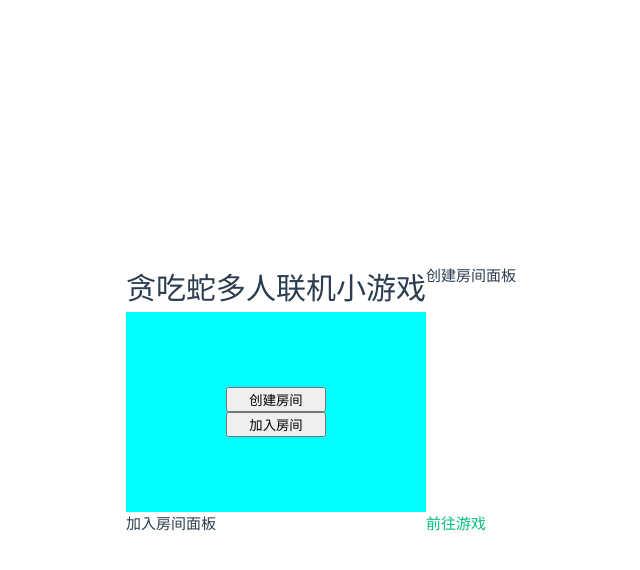
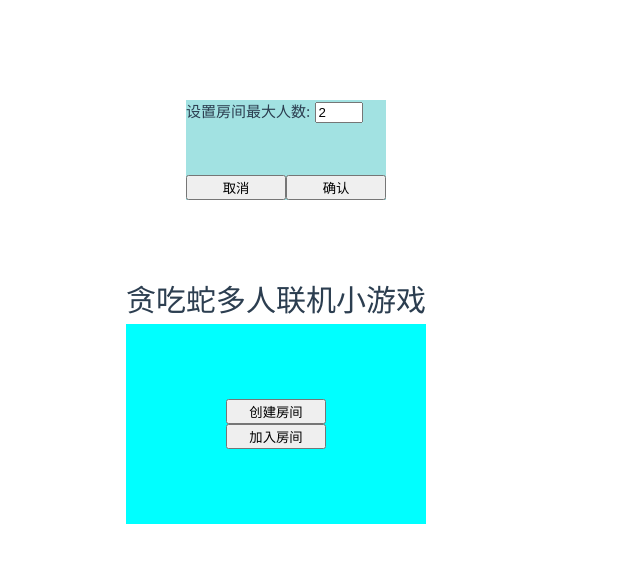
Before and after one commit to banxianjia/vue-snake-socket, a Vue app in the folder snake-socket-vue/: page / in a window 1280 px wide. Both pictures are taken after a click on the button "创建房间". Shown: the top 570 px of the page, without its empty margins (214-854 px from the left). Built offline with nearby package versions, Linux system fonts and the light colour scheme; no server answers.

Commit message:
完成socket房间简单配置、初步clientToserver蛇信息

```diff
--- /dev/null
+++ b/snake-socket-vue/src/socket.ts
@@ -0,0 +1,25 @@
+import { reactive } from "vue";
+import { io } from "socket.io-client";
+interface MSG {
+    type: string,
+    msg: string
+}
+export const socketState = reactive({
+    connected: false,
+    msgs: [] as Array<MSG>,
+});
+
+
+export const socket = io("http://localhost:3000");
+
+socket.on("connect", () => {
+    socketState.connected = true;
+});
+
+socket.on("disconnect", () => {
+    socketState.connected = false;
+});
+socket.on("msg", (data) => {
+    socketState.msgs.unshift(data)
+    console.log(data)
+});
--- a/snake-socket-vue/src/views/Game/Game.vue
+++ b/snake-socket-vue/src/views/Game/Game.vue
@@ -6,26 +6,27 @@
 
 <script setup lang='ts'>
 import { io } from "socket.io-client";
+import { onBeforeRouteLeave } from "vue-router";
 import { onBeforeMount, onMounted, ref, type Ref } from "vue";
+
 import food from "./food";
 import snake from "./snake";
 import { getInitBlockBg, renderSnake, renderFood } from "./renderBlock";
 
 import MyBlock from "../../components/block.vue";
-
+import { socket } from "@/socket";
 const allBlockBgs: Ref<Array<Array<string>>> = ref(getInitBlockBg(20, 20));
-
-onMounted(() => {
-  const socket = io("http://localhost:3000/");
-  socket.on("connect", () => {
-    console.log(socket.id, "监听客户端连接成功-connect");
-  });
+onBeforeRouteLeave((to, from) => {
+  socket.disconnect();
 });
+onMounted(() => {});
 onBeforeMount(() => {
   // 创建蛇
   let user = new snake(20, 20);
+  // socket.emit("sendInfo", user);
   let users: Array<snake> = [];
   users.push(user);
+  // socket.on("getUsers", () => {});
   // 创建食物
   let foods = new food(20, 20, users);
   renderSnake(users, allBlockBgs.value);
--- a/snake-socket-vue/src/views/Game/snake.ts
+++ b/snake-socket-vue/src/views/Game/snake.ts
@@ -1,6 +1,7 @@
 import { render } from "vue";
 import food from "./food";
 import { renderClearFood, renderClearSnake, renderFood, renderSnake } from "./renderBlock";
+import { socket } from "@/socket";
 // 蛇背景色池
 const snakesBgs = ["#FFB6C1", "#DC143C", "#EE82EE", "#800080"];
 // 坐标接口
@@ -148,6 +149,7 @@ export default class snake {
             }
             clearInterval(this.timer);
         }
+        socket.emit("sendUser", this);
         renderSnake([this], blockBgs);
     }
     // 向左
--- a/snake-socket-vue/src/views/Home.vue
+++ b/snake-socket-vue/src/views/Home.vue
@@ -1,8 +1,46 @@
 <script setup lang="ts">
-import { RouterLink, RouterView, useRouter } from "vue-router";
+import { io } from "socket.io-client";
+import { onMounted, ref, type Ref } from "vue";
+import { RouterLink, useRouter } from "vue-router";
+import { socket, socketState } from "../socket";
+const showCreate: Ref<Boolean> = ref(false);
+const showJoin: Ref<Boolean> = ref(false);
+const maxUsers: Ref<number> = ref(2);
+const roomNum: Ref<number> = ref(0);
 const router = useRouter();
-function joinRoomBtn() {}
-function createRoomBtn() {}
+onMounted(() => {
+  socket.connect();
+});
+function joinRoomBtn() {
+  showJoin.value = true;
+}
+function createRoomBtn() {
+  showCreate.value = true;
+}
+function myCancel(mode: number) {
+  if (mode === 0) {
+    showCreate.value = false;
+  } else if (mode === 1) {
+    showJoin.value = false;
+  }
+}
+async function myConfirm(mode: number) {
+  if (mode === 0) {
+    // 创建房间确认
+    const room = Math.floor(Math.random() * 9000 + 1000);
+    socket.emit("createRoom", { roomId: room, maxUser: maxUsers.value });
+    router.push({ name: "room", query: { roomId: room } });
+  } else if (mode === 1) {
+    // 加入房间确认
+    const room = roomNum.value;
+    await socket.emit("joinRoom", { roomId: room });
+    if (socketState.msgs[0].type === "error") {
+      alert(socketState.msgs[0].msg);
+    } else if (socketState.msgs[0].type === "success") {
+      router.push({ name: "room", query: { roomId: room } });
+    }
+  }
+}
 </script>
 
 <template>
@@ -23,9 +61,22 @@ function createRoomBtn() {}
       <button @click="joinRoomBtn">加入房间</button>
     </div>
   </main>
-  <div class="panel">创建房间面板</div>
-  <div class="panel">加入房间面板</div>
-  <RouterLink to="/room">前往游戏</RouterLink>
+  <div class="panel" v-if="showCreate">
+    设置房间最大人数:
+    <input type="number" v-model="maxUsers" max="6" min="2" />
+    <div style="position: absolute; bottom: 0">
+      <button @click="myCancel(0)">取消</button>
+      <button @click="myConfirm(0)">确认</button>
+    </div>
+  </div>
+  <div class="panel" v-if="showJoin">
+    输入房间号:
+    <input type="number" v-model="roomNum" max="9999" min="1000" />
+    <div style="position: absolute; bottom: 0">
+      <button @click="myCancel(1)">取消</button>
+      <button @click="myConfirm(1)">确认</button>
+    </div>
+  </div>
 </template>
 
 <style scoped>
@@ -36,6 +87,14 @@ main {
 button {
   width: 100px;
 }
+.panel {
+  position: fixed;
+  top: 100px;
+  left: 400px;
+  width: 200px;
+  height: 100px;
+  background-color: rgb(162, 226, 226);
+}
 @media (min-width: 1024px) {
 }
 </style>
```
Also changed, not shown: 1 other file (tests, documents, lock files or other folders).
